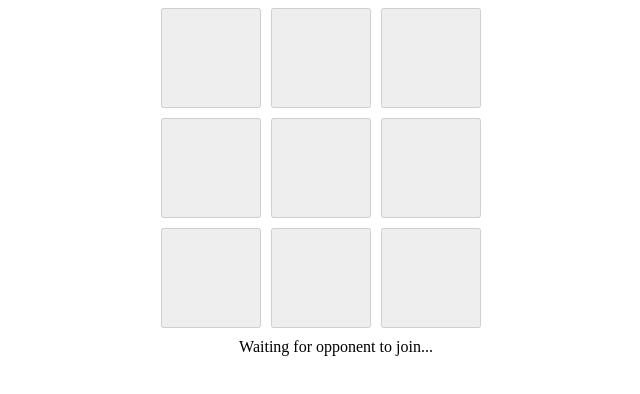
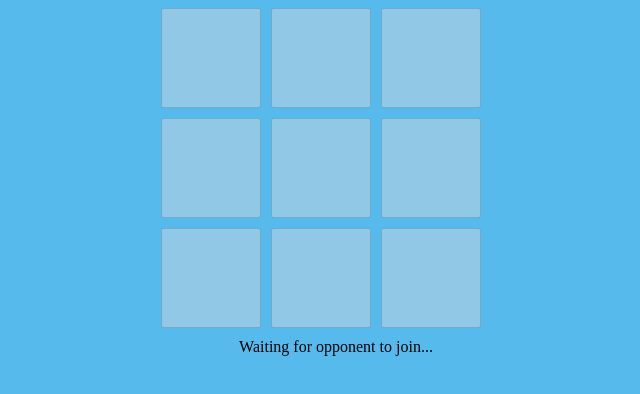
Before and after one commit to imoliviant/tictactoe-pvp, a website: page public/index.html in a window 1280 px wide. Shown: the whole page, without its empty margins (304-944 px from the left). Drawn offline with nearby package versions, Linux system fonts and the light colour scheme; no server answers.

Commit message:
Update style.css

```diff
--- a/public/css/style.css
+++ b/public/css/style.css
@@ -1,5 +1,6 @@
 body {
     text-align: center;
+    background: #56baed;
    }
    .board {
     margin: auto;
```
